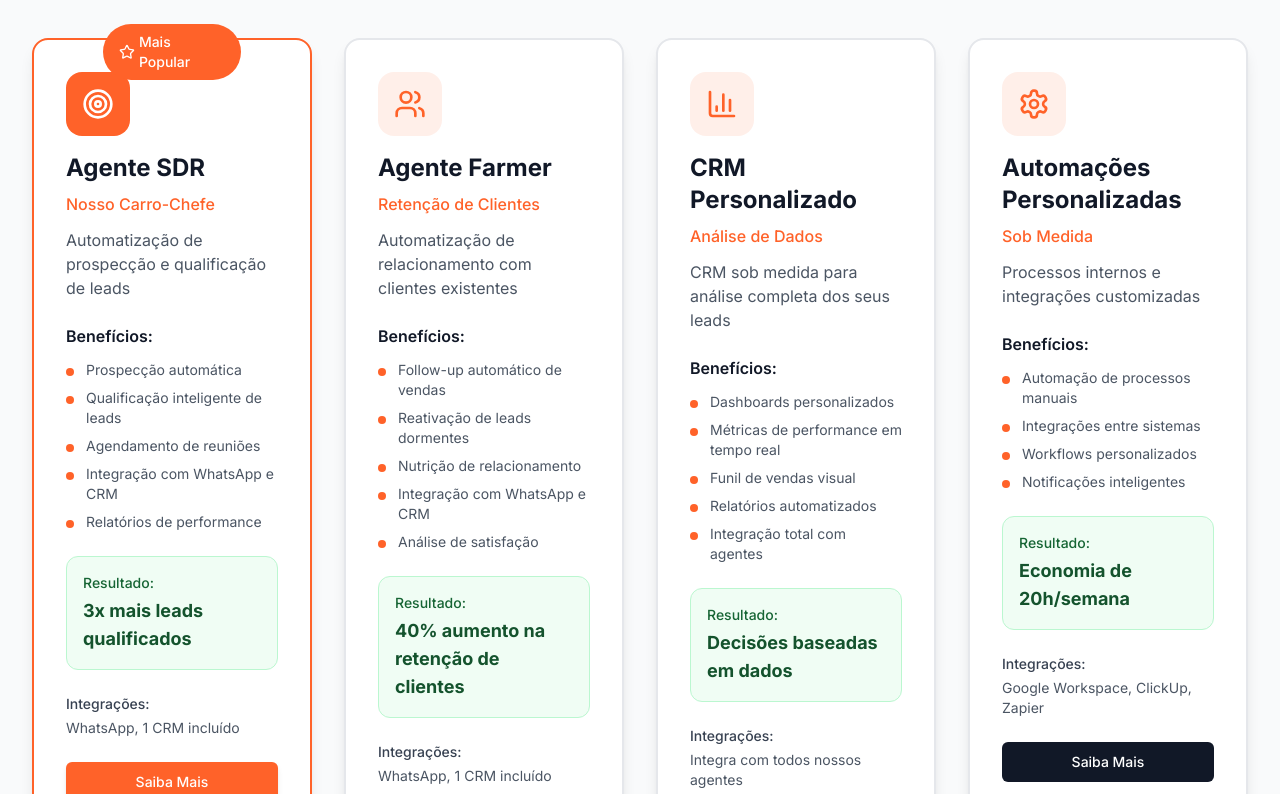
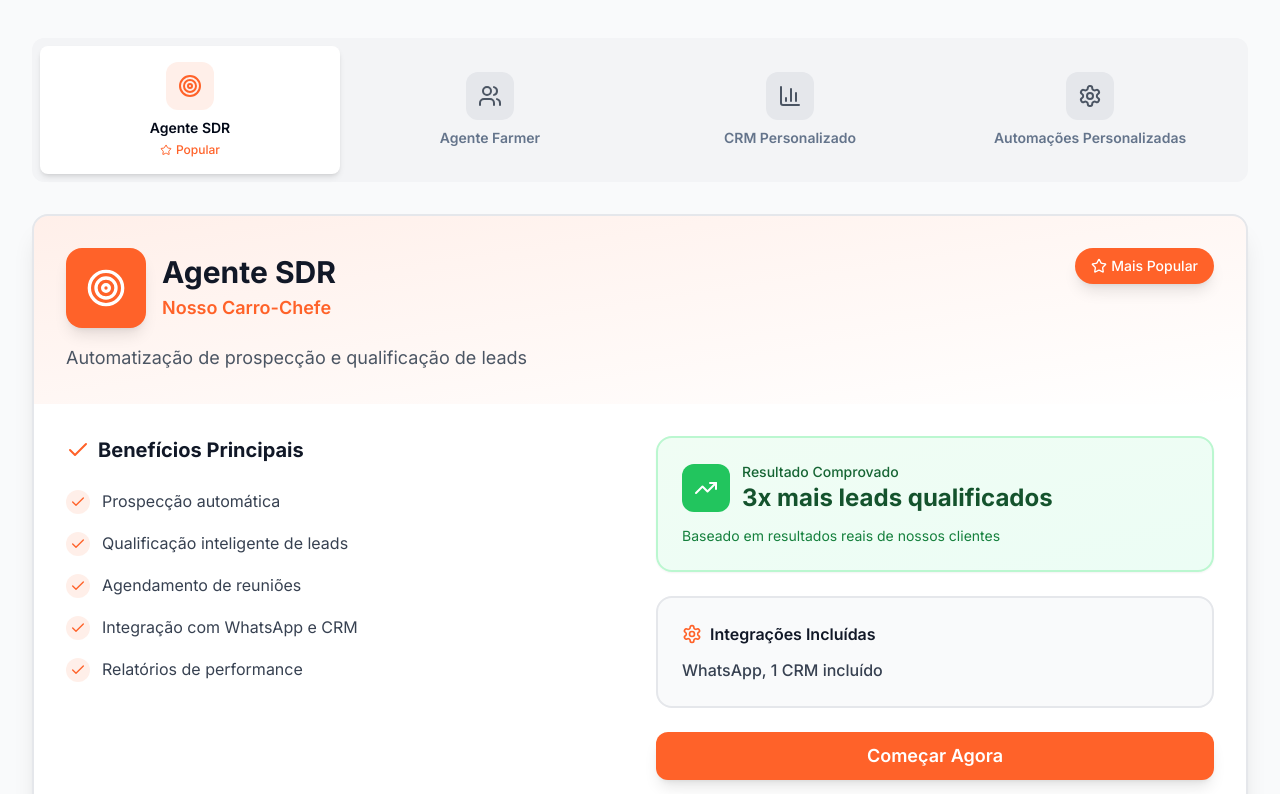
Before and after one commit to Cesar-Lopes2005/lp_widget, a React (Vite) app: page / in a window 1280 px wide. Shown: the part 1300-2094 px from the top of the page. Built offline with nearby package versions, Linux system fonts and the light colour scheme; a web font is replaced by a local one.

Commit message:
Mudanças no design da LP

```diff
--- a/src/components/CTServices.tsx
+++ b/src/components/CTServices.tsx
@@ -1,5 +1,6 @@
-import React from 'react';
+import React, { useState } from 'react';
 import { Button } from '@/components/ui/button';
+import { Tabs, TabsContent, TabsList, TabsTrigger } from '@/components/ui/tabs';
 import {
   Users,
   Target,
@@ -9,7 +10,8 @@ import {
   Clock,
   Bot,
   Star,
-  BarChart3
+  BarChart3,
+  Check
 } from 'lucide-react';
 
 interface CTServicesProps {
@@ -134,88 +136,154 @@ export const CTServices: React.FC<CTServicesProps> = ({ onChatOpen }) => {
           </p>
         </div>
 
-        {/* Main Services */}
-        <div className="grid lg:grid-cols-2 xl:grid-cols-4 gap-8 mb-20">
+        {/* Main Services - Tabs */}
+        <Tabs defaultValue="sdr" className="mb-20">
+          <TabsList className="grid w-full grid-cols-2 lg:grid-cols-4 h-auto mb-8 bg-gray-100 p-2 rounded-xl">
             {services.map((service) => {
               const IconComponent = service.icon;
               return (
-              <div
+                <TabsTrigger
                   key={service.id}
-                className={`
-                  relative bg-white rounded-2xl p-8 shadow-lg border-2 transition-all duration-300 hover:shadow-xl hover:-translate-y-2
-                  ${service.featured ? 'border-primary' : 'border-gray-200'}
-                `}
+                  value={service.id}
+                  className="flex flex-col items-center gap-2 py-4 px-3 data-[state=active]:bg-white data-[state=active]:shadow-md rounded-lg transition-all"
                 >
+                  <div className={`
+                    w-12 h-12 rounded-xl flex items-center justify-center transition-colors
+                    ${service.featured ? 'bg-primary/10 text-primary' : 'bg-gray-200 text-gray-600'}
+                  `}>
+                    <IconComponent className="w-6 h-6" />
+                  </div>
+                  <div className="text-center">
+                    <div className="font-semibold text-sm">{service.title}</div>
                     {service.featured && (
-                  <div className="absolute -top-4 left-1/2 transform -translate-x-1/2">
-                    <div className="bg-primary text-white px-4 py-2 rounded-full text-sm font-medium flex items-center">
+                      <div className="text-xs text-primary flex items-center justify-center gap-1 mt-1">
+                        <Star className="w-3 h-3" />
+                        Popular
+                      </div>
+                    )}
+                  </div>
+                </TabsTrigger>
+              );
+            })}
+          </TabsList>
+
+          {services.map((service) => {
+            const IconComponent = service.icon;
+            return (
+              <TabsContent key={service.id} value={service.id} className="mt-0">
+                <div className="bg-white rounded-2xl shadow-xl border-2 border-gray-200 overflow-hidden">
+                  {/* Header com gradient */}
+                  <div className={`
+                    p-8 bg-gradient-to-br
+                    ${service.featured
+                      ? 'from-primary/10 via-primary/5 to-transparent'
+                      : 'from-gray-50 to-white'
+                    }
+                  `}>
+                    <div className="flex items-start justify-between mb-4">
+                      <div className="flex items-center gap-4">
+                        <div className={`
+                          w-20 h-20 rounded-2xl flex items-center justify-center shadow-lg
+                          ${service.featured ? 'bg-primary text-white' : 'bg-white text-primary border-2 border-primary'}
+                        `}>
+                          <IconComponent className="w-10 h-10" />
+                        </div>
+                        <div>
+                          <h3 className="text-3xl font-bold text-gray-900 mb-1">
+                            {service.title}
+                          </h3>
+                          <p className="text-lg text-primary font-semibold">
+                            {service.subtitle}
+                          </p>
+                        </div>
+                      </div>
+                      {service.featured && (
+                        <div className="bg-primary text-white px-4 py-2 rounded-full text-sm font-medium flex items-center shadow-lg">
                           <Star className="w-4 h-4 mr-1" />
                           Mais Popular
                         </div>
+                      )}
                     </div>
-                )}
-
-                <div className="mb-6">
-                  <div className={`
-                    w-16 h-16 rounded-2xl flex items-center justify-center mb-4
-                    ${service.featured ? 'bg-primary text-white' : 'bg-primary/10 text-primary'}
-                  `}>
-                    <IconComponent className="w-8 h-8" />
-                  </div>
-                  <h3 className="text-2xl font-bold text-gray-900 mb-2">
-                    {service.title}
-                  </h3>
-                  <p className="text-primary font-medium mb-3">
-                    {service.subtitle}
-                  </p>
-                  <p className="text-gray-600">
+                    <p className="text-lg text-gray-600 max-w-3xl">
                       {service.description}
                     </p>
                   </div>
 
-                <div className="mb-6">
-                  <h4 className="font-semibold text-gray-900 mb-3">Benefícios:</h4>
-                  <ul className="space-y-2">
+                  {/* Content */}
+                  <div className="p-8 grid md:grid-cols-2 gap-8">
+                    {/* Coluna Esquerda - Benefícios */}
+                    <div>
+                      <h4 className="text-xl font-bold text-gray-900 mb-6 flex items-center">
+                        <Check className="w-6 h-6 text-primary mr-2" />
+                        Benefícios Principais
+                      </h4>
+                      <ul className="space-y-4">
                         {service.benefits.map((benefit, index) => (
-                      <li key={index} className="flex items-start">
-                        <div className="w-2 h-2 bg-primary rounded-full mt-2 mr-3 flex-shrink-0" />
-                        <span className="text-sm text-gray-600">{benefit}</span>
+                          <li key={index} className="flex items-start group">
+                            <div className="w-6 h-6 rounded-full bg-primary/10 flex items-center justify-center mt-0.5 mr-3 flex-shrink-0 group-hover:bg-primary transition-colors">
+                              <Check className="w-4 h-4 text-primary group-hover:text-white" />
+                            </div>
+                            <span className="text-gray-700 text-base leading-relaxed">{benefit}</span>
                           </li>
                         ))}
                       </ul>
                     </div>
 
-                <div className="mb-6 p-4 bg-green-50 rounded-xl border border-green-200">
-                  <div className="text-sm font-medium text-green-800 mb-1">
-                    Resultado:
+                    {/* Coluna Direita - Resultado e Integrações */}
+                    <div className="space-y-6">
+                      {/* Resultado */}
+                      <div className="bg-gradient-to-br from-green-50 to-emerald-50 rounded-2xl p-6 border-2 border-green-200 shadow-sm">
+                        <div className="flex items-center gap-3 mb-3">
+                          <div className="w-12 h-12 bg-green-500 rounded-xl flex items-center justify-center">
+                            <TrendingUp className="w-6 h-6 text-white" />
                           </div>
-                  <div className="text-lg font-bold text-green-900">
+                          <div>
+                            <div className="text-sm font-medium text-green-800">
+                              Resultado Comprovado
+                            </div>
+                            <div className="text-2xl font-bold text-green-900">
                               {service.result}
                             </div>
                           </div>
-
-                <div className="mb-6">
-                  <div className="text-sm font-medium text-gray-700 mb-1">
-                    Integrações:
                         </div>
-                  <div className="text-sm text-gray-600">
-                    {service.integrations}
-                  </div>
+                        <p className="text-sm text-green-700">
+                          Baseado em resultados reais de nossos clientes
+                        </p>
                       </div>
 
+                      {/* Integrações */}
+                      <div className="bg-gray-50 rounded-2xl p-6 border-2 border-gray-200">
+                        <div className="flex items-center gap-2 mb-3">
+                          <Settings className="w-5 h-5 text-primary" />
+                          <h5 className="font-semibold text-gray-900">
+                            Integrações Incluídas
+                          </h5>
+                        </div>
+                        <p className="text-gray-700 font-medium">
+                          {service.integrations}
+                        </p>
+                      </div>
+
+                      {/* CTA Button */}
                       <Button
                         onClick={() => onChatOpen(`Gostaria de saber mais sobre o ${service.title}`)}
                         className={`
-                    w-full font-medium
-                    ${service.featured ? 'button-primary' : 'bg-gray-900 hover:bg-gray-800 text-white'}
+                          w-full font-semibold text-lg py-6 rounded-xl shadow-lg
+                          ${service.featured
+                            ? 'button-primary'
+                            : 'bg-gray-900 hover:bg-gray-800 text-white'
+                          }
                         `}
                       >
-                  Saiba Mais
+                        {service.id === 'crm' ? 'Solicitar Orçamento' : 'Começar Agora'}
                       </Button>
                     </div>
+                  </div>
+                </div>
+              </TabsContent>
             );
           })}
-        </div>
+        </Tabs>
 
         {/* Features Grid */}
         <div className="mb-16">
```
Lines whose indentation alone changed are shown as unchanged.
